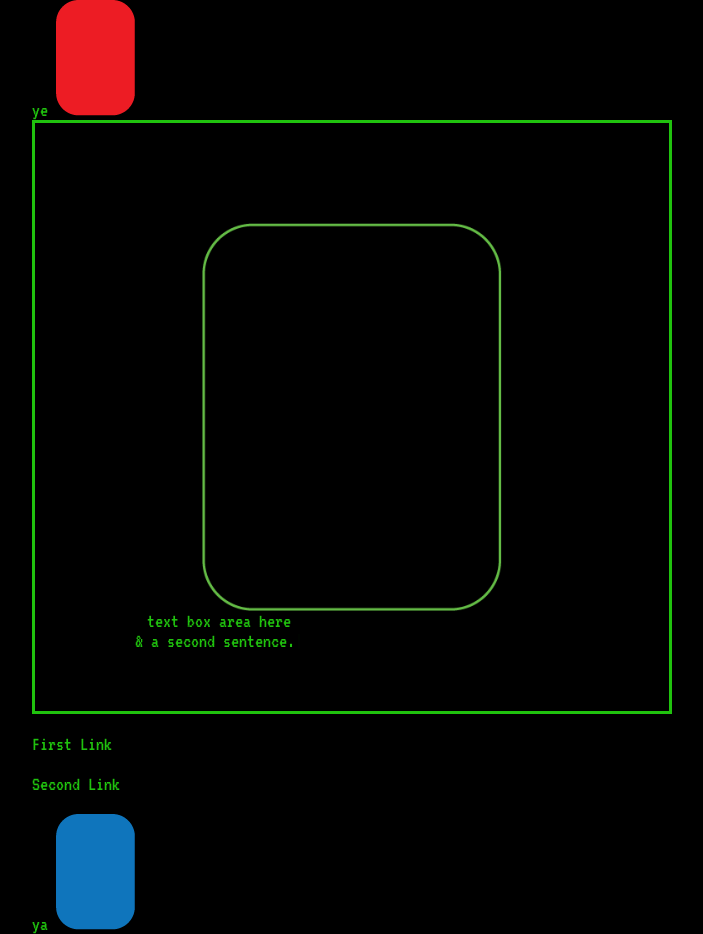
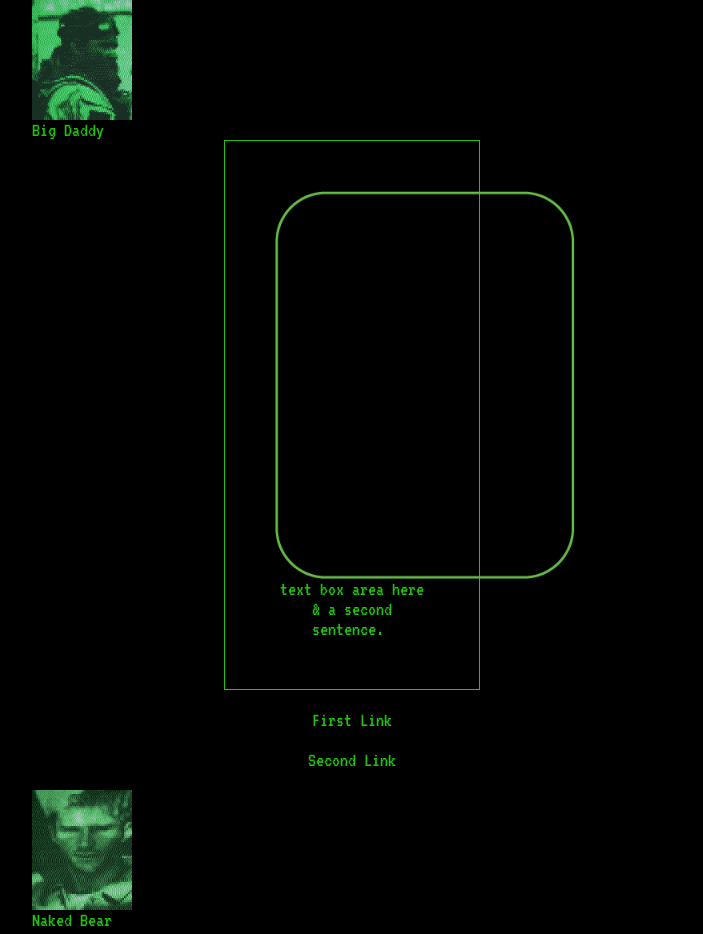
Before and after one commit to amellemgn/cart211, a plain HTML site: page MetalQueerSolid/index.html in a window 1280 px wide. Shown: the whole page, without its empty margins (288-991 px from the left). Drawn offline with Linux system fonts and the light colour scheme.

Commit message:
MQS: ...some stuff with positioning

```diff
--- a/MetalQueerSolid/index.html
+++ b/MetalQueerSolid/index.html
@@ -11,9 +11,12 @@
 </head>
 
 <body>
-  <div class="profilePicture1"> ye <img src="assets/images/redrectangle.png" alt="red profile box" />
+  <div class="profilePicture1">
+    <img src="assets/images/BigDaddyGif.gif" width = "100px"/>
+    <br>
+    Big Daddy
   </div>
-
+  <center>
   <div class="textBox" onclick = "typeWriter">
     <img src="assets/images/greenbox.png" alt="dialogue box" width="300px" />
     <div id="changeText" class="centerTextBox"> text box area here
@@ -28,8 +31,11 @@
   <div onclick="choseLink()">
     <p id="updateSecondLink" onmouseover="style.color='red'" onmouseout="style.color='#20C20E'"> Second Link </p>
   </div>
-
-  <div class="profilePicture2"> ya <img src="assets/images/bluerectangle.png" alt="blue profile box" />
+</center>
+  <div class="profilePicture2">
+    <img src="assets/images/NakedBearGif.gif" width = "100px"/>
+    <br>
+    Naked Bear
   </div>
 
   <script>
--- a/MetalQueerSolid/style.css
+++ b/MetalQueerSolid/style.css
@@ -1,34 +1,35 @@
 body{
-
   background-color: black;
-  width: 50%;
   color: #20C20E;
-
   font-family: 'VT323', monospace;
   font-size: 20;
-  margin: auto;
+  width: 50%;
+  margin:auto;
 
 }
 
+center{
+  /* this represents textbox, center textbox, and the two links */
+  width: 40%;
+  margin: auto;
+}
+
 .textBox{
-  border: 3px solid #20C20E;
-  padding: 100px;
+  border: 1px solid #20C20E;
+  padding: 50px;
 
-  text-align: center;
-  position: relative;
 }
 
 .centerTextBox{
-  position:absolute;
-  text-align: center;
 }
 
 .profilePicture1{
-
+margin-right: 200px;
 }
 
 .profilePicture2.img{
-margin: auto;
+  border: 3px solid green;
+  padding: 70px 0;
 }
 
 p {
```
Also changed, not shown: 2 other files.
